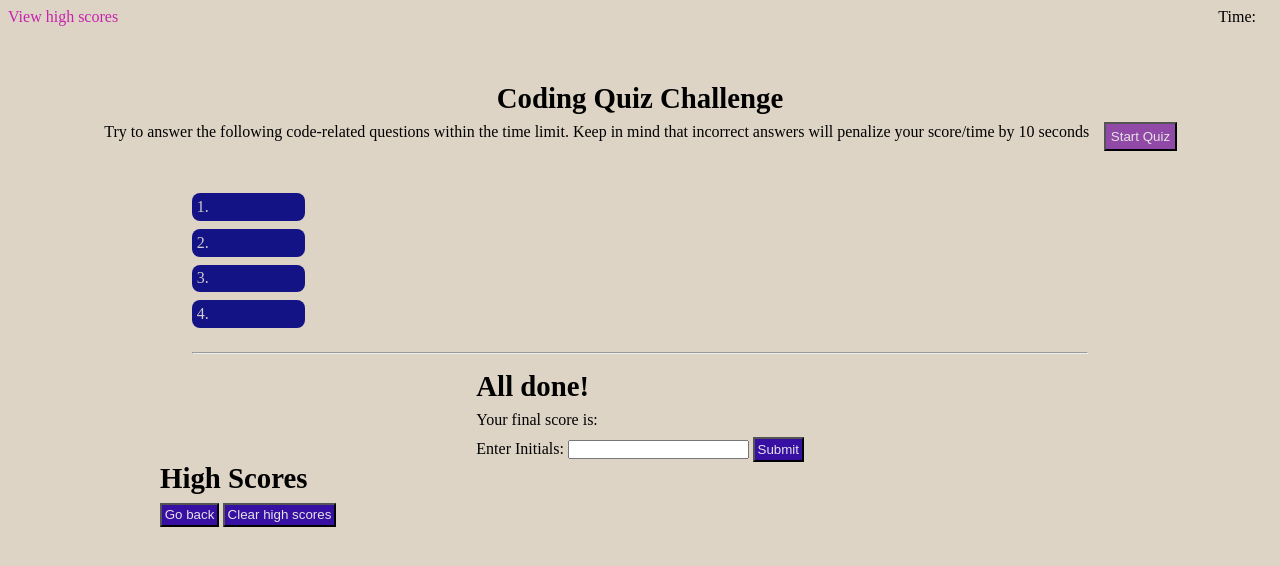
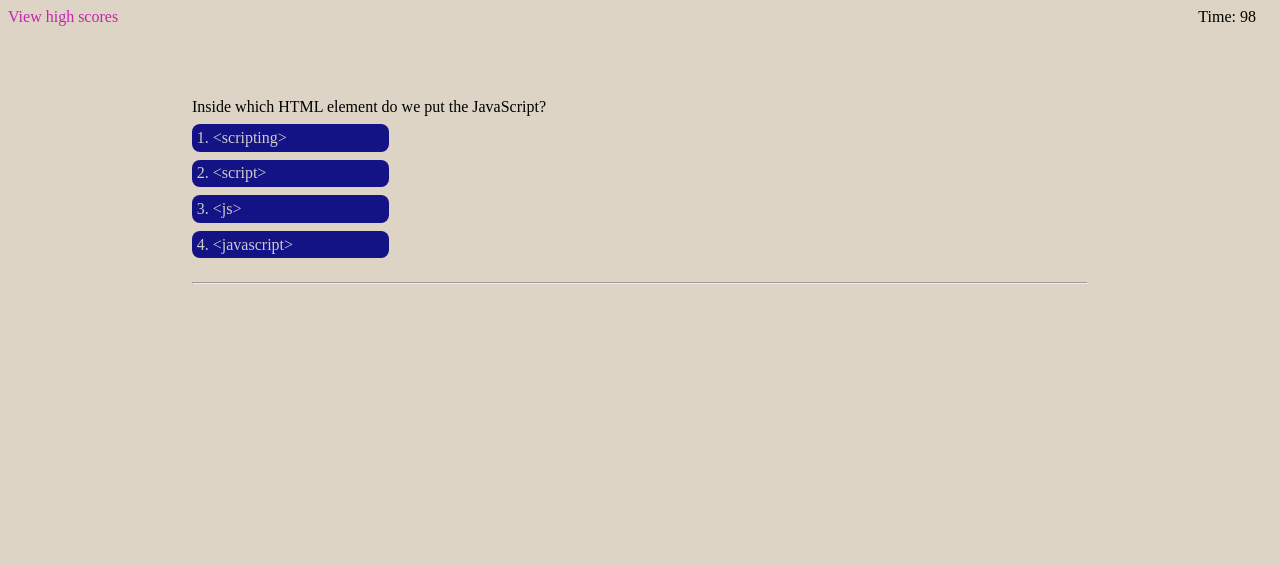
Before and after one commit to AbdelrahmanAhmed605/coding-quiz, a plain HTML site: page index.html in a window 1280 px wide. Both pictures are taken after a click on the button "Start Quiz". Drawn offline with Linux system fonts and the light colour scheme.

Commit message:
Applied javascript functions to make page dynamic

```diff
--- a/assets/css/style.css
+++ b/assets/css/style.css
@@ -87,14 +87,14 @@ main{
     margin-bottom: 0.5em;
 }
 
-.quiz-options{
+#quiz-options{
     width: fit-content;
     color: var(--quiz-options-text);
     list-style-position: inside;
     margin-bottom: 1em;
 }
 
-.quiz-options li{
+#quiz-options li{
     margin: 0.5em 0;
     padding: var(--quiz-options-padding);
     background-color: var(--quiz-options-color);
@@ -148,7 +148,6 @@ main{
     padding: var(--btn-padding);
 }
 
-
-/* #intro,#quiz,#high-scores{
+#quiz,#quiz-results,#high-scores{
     display: none
-} */
+}
--- a/assets/js/script.js
+++ b/assets/js/script.js
@@ -0,0 +1,272 @@
+var intro_section = document.getElementById("intro");
+var quiz_section = document.getElementById("quiz");
+var results_section = document.getElementById("quiz-results");
+var high_score_section = document.getElementById("high-scores");
+
+var totalTime;
+var secondsLeft;
+var timer;
+
+var question_index = 0;
+var quiz_questions = [
+  {
+    question: `Inside which HTML element do we put the JavaScript?`,
+    options: {
+      a: `<scripting>`,
+      b: `<script>`,
+      c: `<js>`,
+      d: `<javascript>`,
+    },
+    answer: "b",
+  },
+  {
+    question: `What is the correct JavaScript syntax to change the content of the HTML element below?\n<p id='demo'>This is a demonstration.</p>`,
+    options: {
+      a: `document.getElement("p").innerHTML = "Hello World!";`,
+      b: `document.getElementByName("p").innerHTML = "Hello World!";`,
+      c: `#demo.innerHTML = "Hello World!";`,
+      d: `document.getElementById("demo").innerHTML = "Hello World!";`,
+    },
+    answer: "d",
+  },
+  {
+    question: `Where is the correct place to insert a JavaScript?`,
+    options: {
+      a: `The <body> section`,
+      b: `The <head> section`,
+      c: `Both the <head> and <body> section are correct`,
+      d: `none of the above`,
+    },
+    answer: "c",
+  },
+  {
+    question: `How do you write "Hello World" in an alert box?`,
+    options: {
+      a: `alertBox("Hello World");`,
+      b: `msgBox("Hello World");`,
+      c: `alert("Hello World");`,
+      d: `msg("Hello World");`,
+    },
+    answer: "c",
+  },
+  {
+    question: `What is the correct way to write a JavaScript array?`,
+    options: {
+      a: `var colors = ["red", "green", "blue"]`,
+      b: `var colors = "red", "green", "blue"`,
+      c: `var colors = (1:"red", 2:"green", 3:"blue")`,
+      d: `var colors = 1 = ("red"), 2 = ("green"), 3 = ("blue")`,
+    },
+    answer: "a",
+  },
+  {
+    question: `Which event occurs when the user clicks on an HTML element?`,
+    options: {
+      a: `onmouseclick`,
+      b: `onclick`,
+      c: `onmouseover`,
+      d: `onchange`,
+    },
+    answer: "b",
+  },
+  {
+    question: ` In JavaScript, what is a block of statement?`,
+    options: {
+      a: `Conditional block`,
+      b: `block that combines a number of statements into a single compound statement`,
+      c: `both conditional block and a single statement`,
+      d: `block that contains a single statement`,
+    },
+    answer: "b",
+  },
+  {
+    question: `When interpreter encounters an empty statements, what it will do:`,
+    options: {
+      a: `Shows a warning`,
+      b: `Prompts to complete the statement`,
+      c: `Throws an error`,
+      d: `Ignores the statements`,
+    },
+    answer: "d",
+  },
+  {
+    question: `Which of the following variables takes precedence over the others if the names are the same?`,
+    options: {
+      a: `Global variable`,
+      b: `The local element`,
+      c: `The two of the above`,
+      d: `None of the above`,
+    },
+    answer: "b",
+  },
+  {
+    question: `Which one of the following operator is used to check weather a specific property exists or not:`,
+    options: {
+      a: `Exists`,
+      b: `exist`,
+      c: `within`,
+      d: `in`,
+    },
+    answer: "d",
+  },
+];
+
+function startQuiz() {
+    intro_section.setAttribute("style", "display:none;");
+
+    totalTime = 100;
+    secondsLeft = totalTime;
+
+    displayQuiz();
+    startCountdown();
+}
+
+function startCountdown(){
+    timer = setInterval(() => {
+        secondsLeft--;
+        if (secondsLeft <= 0) {
+            document.getElementById("time").innerHTML = secondsLeft;
+            showResults(secondsLeft);
+        }
+        else {
+            document.getElementById("time").innerHTML = secondsLeft;
+        }
+
+    },1000)
+}
+
+function displayQuiz() {
+    quiz_section.setAttribute("style", "display:flex;");
+
+    var current_question = document.getElementById("quiz-question");
+    var option1 = document.getElementById("quiz-option-1");
+    var option2 = document.getElementById("quiz-option-2");
+    var option3 = document.getElementById("quiz-option-3");
+    var option4 = document.getElementById("quiz-option-4");
+
+    current_question.textContent = quiz_questions[question_index].question;
+    option1.textContent = quiz_questions[question_index].options.a;
+    option2.textContent = quiz_questions[question_index].options.b;
+    option3.textContent = quiz_questions[question_index].options.c;
+    option4.textContent = quiz_questions[question_index].options.d;
+
+    var quiz_options_li = document.querySelectorAll(".quiz-option-li");
+    quiz_options_li.forEach(option => {
+      option.addEventListener("click", checkAnswer);
+    });
+}
+
+function checkAnswer(event) {
+    var answer_status = document.getElementById("answer-status");
+    var clickedOption = event.target.id;
+
+    var id_to_option = {
+    ["quiz-option-1"]: "a",
+    ["quiz-option-2"]: "b",
+    ["quiz-option-3"]: "c",
+    ["quiz-option-4"]: "d",
+    };
+
+    if (id_to_option[clickedOption] == quiz_questions[question_index].answer) {
+        answer_status.textContent = "Correct!";
+        secondsLeft += 5;
+        if (secondsLeft > totalTime) {
+            secondsLeft = totalTime;
+        }
+    } else {
+        answer_status.textContent = "Wrong!";
+        secondsLeft -= 15;
+        if (secondsLeft <= 0) {
+            secondsLeft = 0;
+        }
+    }
+
+    question_index++;
+    if (question_index > quiz_questions.length - 1) {
+        showResults(secondsLeft);
+        document.getElementById("time").innerHTML = secondsLeft;
+    } else {
+        setTimeout(displayQuiz, 1000);
+    }
+}
+
+function showResults(finalScore) {
+    clearInterval(timer);
+
+    quiz_section.setAttribute("style", "display:none;");
+    results_section.setAttribute("style", "display:block;");
+
+    var scoreDisplay = document.getElementById("final-result");
+    scoreDisplay.textContent = finalScore;
+
+    submit_user = document.getElementById("results-submit");
+    submit_user.addEventListener("click",addScore)
+}
+
+function addScore(event) {
+    event.preventDefault()
+
+    results_section.setAttribute("style", "display:none;");
+    high_score_section.setAttribute("style", "display:block;");
+
+    var user_scores = JSON.parse(localStorage.getItem("user_scores"));
+    if (user_scores == null) {
+        user_scores = [];
+    }
+    var user_name = document.getElementById("user-initials").value;
+    user_scores.push({ name: user_name, score: secondsLeft });
+
+    var scoreOrder = (value1, value2) => {
+    if (value1.score < value2.score) {
+        return -1;
+    } else if (value1.score > value2.score) {
+        return 1;
+    } else {
+        return 0;
+    }
+    };
+    user_scores.sort(scoreOrder);
+
+    localStorage.setItem("user_scores", JSON.stringify(user_scores));
+
+    showHighScores();
+}
+
+function showHighScores() {
+    intro_section.setAttribute("style", "display:none;");
+    quiz_section.setAttribute("style", "display:none;");
+    results_section.setAttribute("style", "display:none;");
+    high_score_section.setAttribute("style", "display:block;");
+
+    var user_scores = JSON.parse(localStorage.getItem("user_scores"));
+
+    var user_scores_list = document.getElementById("scores-list");
+    user_scores_list.innerHTML = "";
+    user_scores.forEach((user) => {
+        var user_list_item = document.createElement("li");
+        user_list_item.innerHTML = user.name + " - " + user.score;
+        user_scores_list.appendChild(user_list_item);
+    });
+}
+
+function goBack() {
+    question_index = 0;
+    document.getElementById("time").innerHTML = "";
+
+    high_score_section.setAttribute("style", "display:none;");
+    intro_section.setAttribute("style", "display:flex;");
+}
+
+function clearScores() {
+    var user_scores_list = document.getElementById("scores-list");
+    var user_scores_node = document.querySelectorAll("#scores-list li");
+
+    for (var i = 0; i < user_scores_node.length; i++){
+        user_scores_list.removeChild(user_scores_node[i])
+    }
+
+    localStorage.removeItem("user_scores");
+    user_scores = [];
+
+    showHighScores();
+}
--- a/index.html
+++ b/index.html
@@ -10,7 +10,7 @@
   <body>
     <main>
         <div class="menu-items">
-            <a id="view-scores" href="#high-scores">View high scores</a>
+            <span id="view-scores" onclick="showHighScores()">View high scores</span>
             <div id="time-display">
                 Time: <span id="time"></span>
             </div>
@@ -22,17 +22,17 @@
                 Keep in mind that incorrect answers will penalize your score/time
                 by 10 seconds
             </p>
-            <button id="start-button">Start Quiz</button>
+            <button id="start-button" onclick="startQuiz()">Start Quiz</button>
         </section>
 
         <section id="quiz">
             <div class="quiz-content">
-                <span class="quiz-question"></span>
-                <ol class="quiz-options">
-                    <li class="option-one"></li>
-                    <li class="option-two"></li>
-                    <li class="option-three"></li>
-                    <li class="option-four"></li>
+                <span id="quiz-question"></span>
+                <ol id="quiz-options">
+                    <li id="quiz-option-1" class="quiz-option-li"></li>
+                    <li id="quiz-option-2" class="quiz-option-li"></li>
+                    <li id="quiz-option-3" class="quiz-option-li"></li>
+                    <li id="quiz-option-4" class="quiz-option-li"></button></li>
                 </ol>
                 <hr>
                 <span id="answer-status"></span>
@@ -43,12 +43,12 @@
             <div class="result-message">
                 <span id="result-title">All done!</span>
                 <br>
-                Your final score is: <span id="final-result"></span>
+                Your final score is: <span id="final-result"></span> out of 100
             </div>
             <form>
                 <label for="user-initials">Enter Initials:</label>
                 <input type="text" id="user-initials" name="user-initials" required>
-                <input type="submit" id="results-submit">
+                <input type="submit" id="results-submit" >
             </form>
         </section>
 
@@ -57,8 +57,8 @@
                 <span id="leaderboard-title">High Scores</span>
                 <ol id="scores-list">
                 </ol>
-                <button type="button" id="back-home">Go back</button>
-                <button type="button" id="clear-scores">Clear high scores</button>
+                <button type="button" id="back-home" onclick="goBack()">Go back</button>
+                <button type="button" id="clear-scores" onclick="clearScores()">Clear high scores</button>
             </div>
         </section>
     </main>
```
